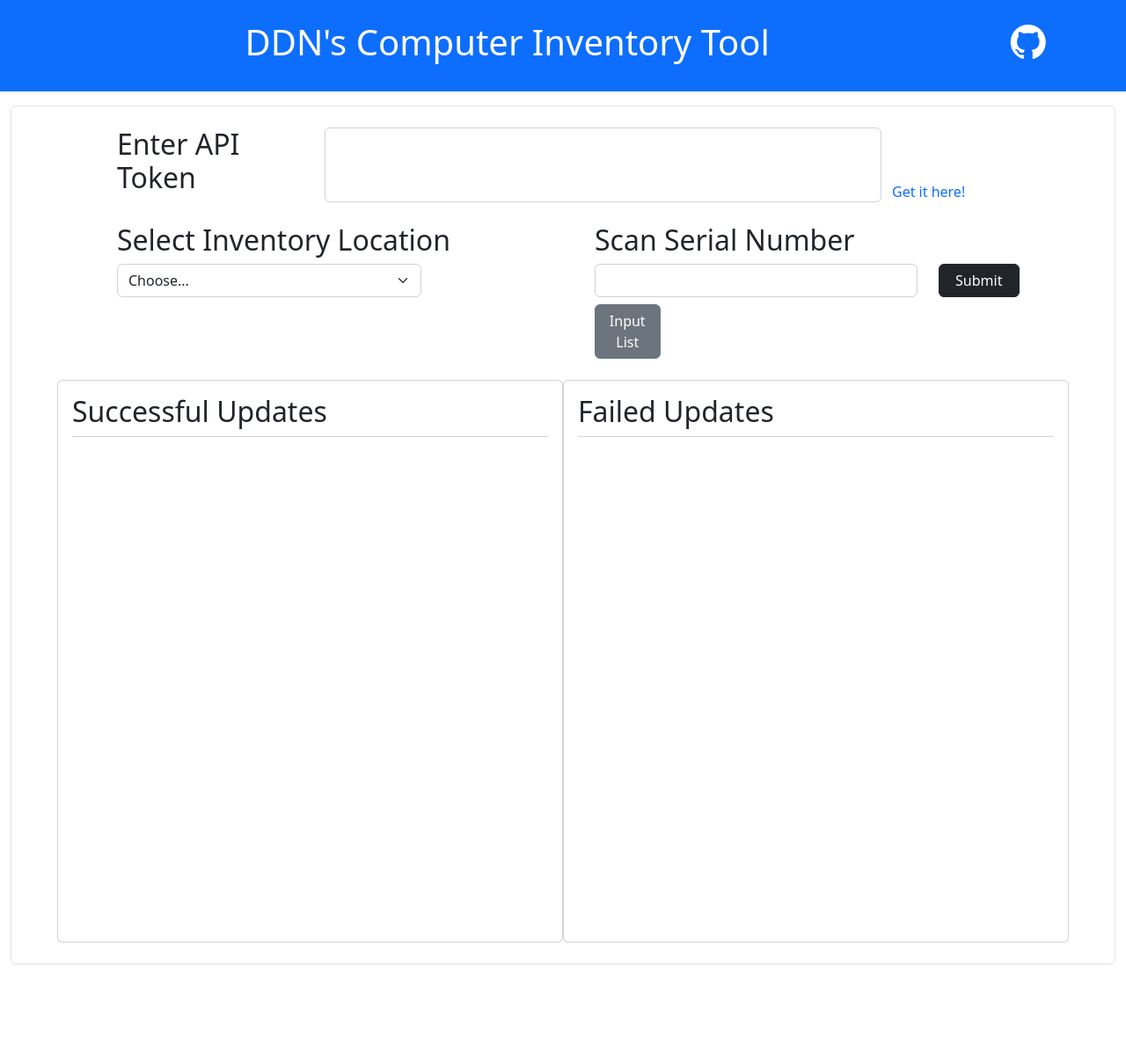
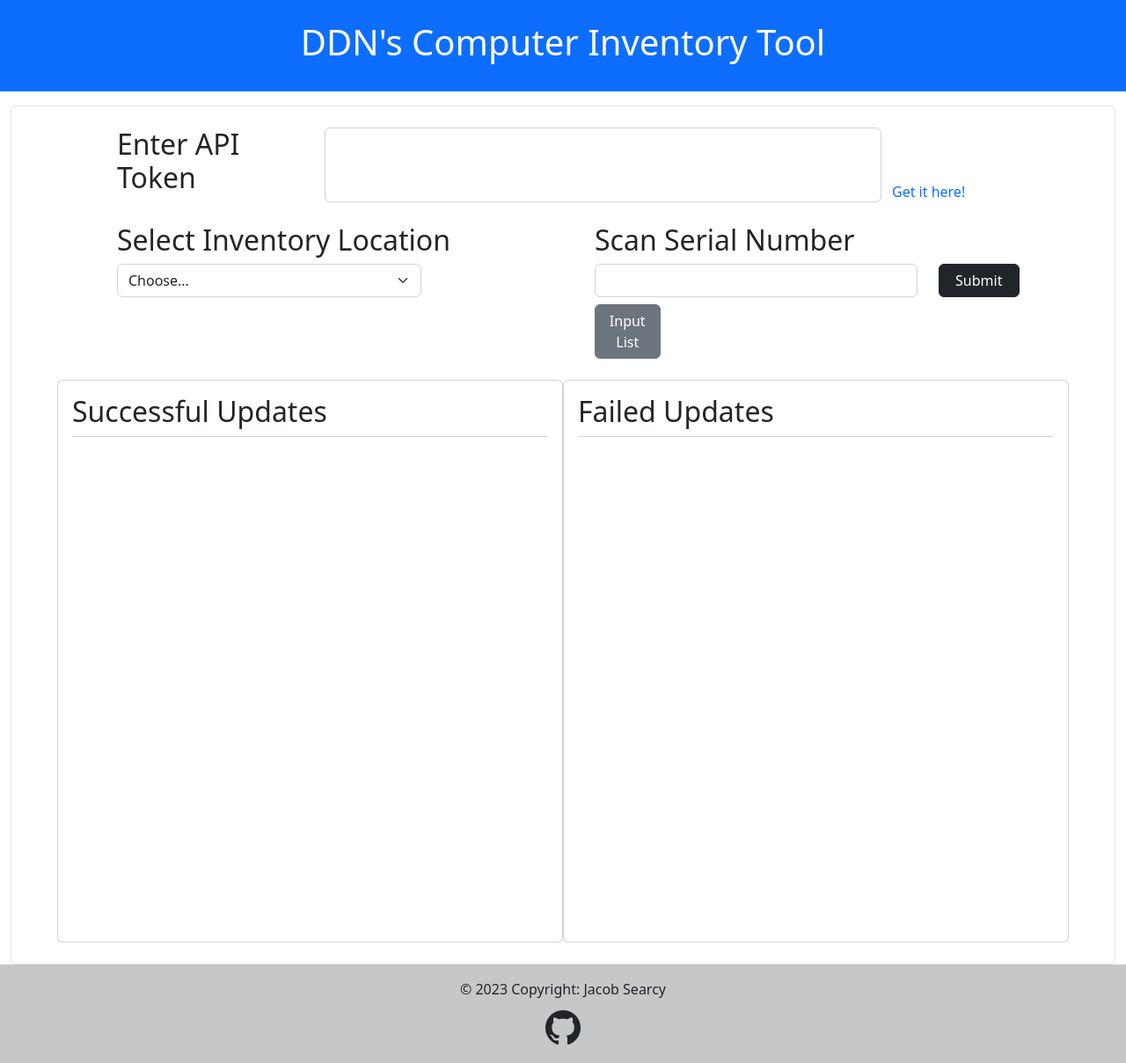
Before and after one commit to jdsearcy03/DDN-Computer-Inventory-Tool, a plain HTML site: page index.html in a window 1280 px wide. Shown: the whole page at 88% size. Before the commit the page ends 1097 px from the top, so only its background shows below. Drawn offline with nearby package versions, Linux system fonts and the light colour scheme.

Commit message:
Added copyright footer

```diff
--- a/index.html
+++ b/index.html
@@ -12,14 +12,7 @@
     <!--Header Bar-->
     <header id="main-header" class="bg-primary text-white p-4 mb-3">
         <div class="container-fluid text-center">
-            <div class="row">
-                <div class="row col-11">
-                    <h1 id="header-title">DDN's Computer Inventory Tool</h1>
-                </div>
-                <div class="row col-1">
-                    <a href="https://github.com/jdsearcy03/DDN-Computer-Inventory-Tool" target="_blank" class="text-white"><i class="bi bi-github display-6"></i></a>
-                </div>
-            </div>
+            <h1 id="header-title">DDN's Computer Inventory Tool</h1>
         </div>
     </header>
     <!--Stylistic whitespace around form-->
@@ -102,6 +95,14 @@
             </div>
         </div>
     </div>
+    <footer class="bg-light text-center text-lg-start">
+    <div class="text-center p-3" style="background-color: rgba(0, 0, 0, 0.2);">
+        © 2023 Copyright: Jacob Searcy
+        <div class="mt-2">
+            <a href="https://github.com/jdsearcy03/DDN-Computer-Inventory-Tool" target="_blank" class="text-dark"><i class="bi bi-github display-6"></i></a>
+        </div>
+    </div>
+    </footer>
     <script src="https://cdn.jsdelivr.net/npm/bootstrap@5.2.3/dist/js/bootstrap.bundle.min.js" integrity="sha384-kenU1KFdBIe4zVF0s0G1M5b4hcpxyD9F7jL+jjXkk+Q2h455rYXK/7HAuoJl+0I4" crossorigin="anonymous"></script>
     <script src="./main.js"></script>
 </body>
```
